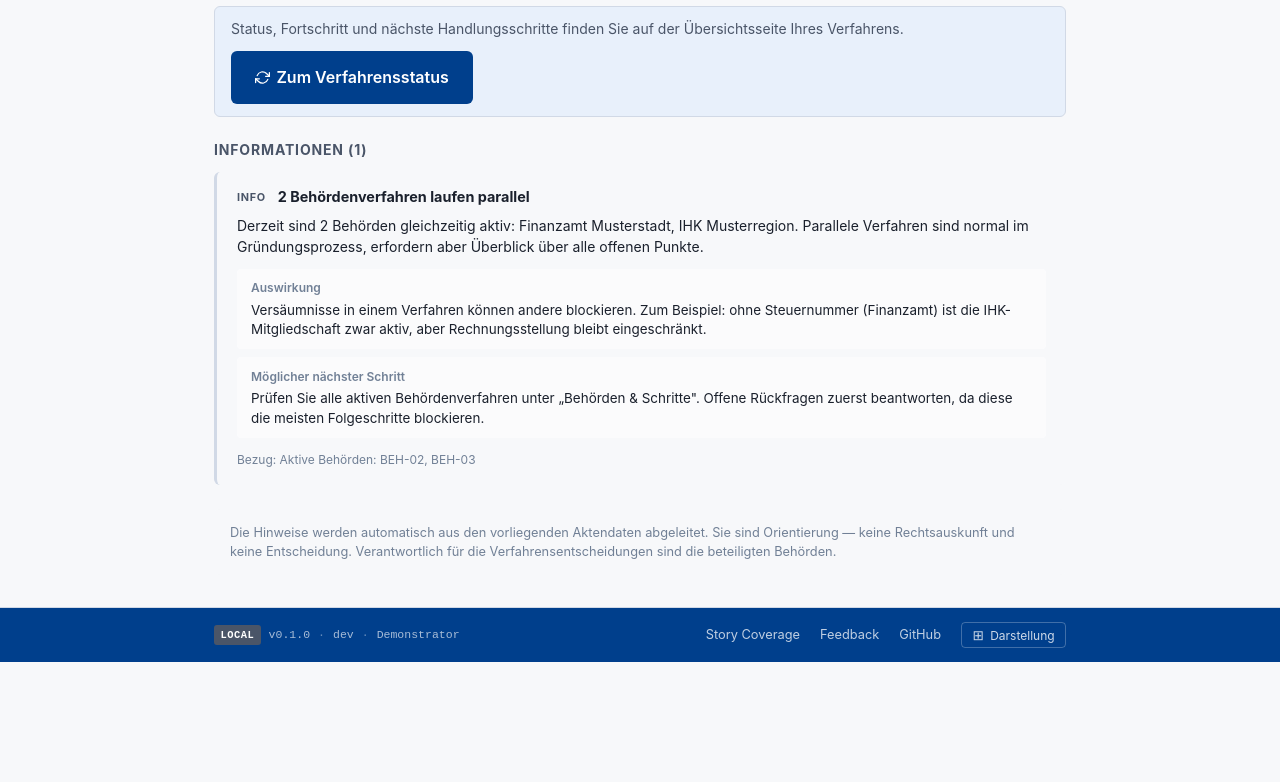
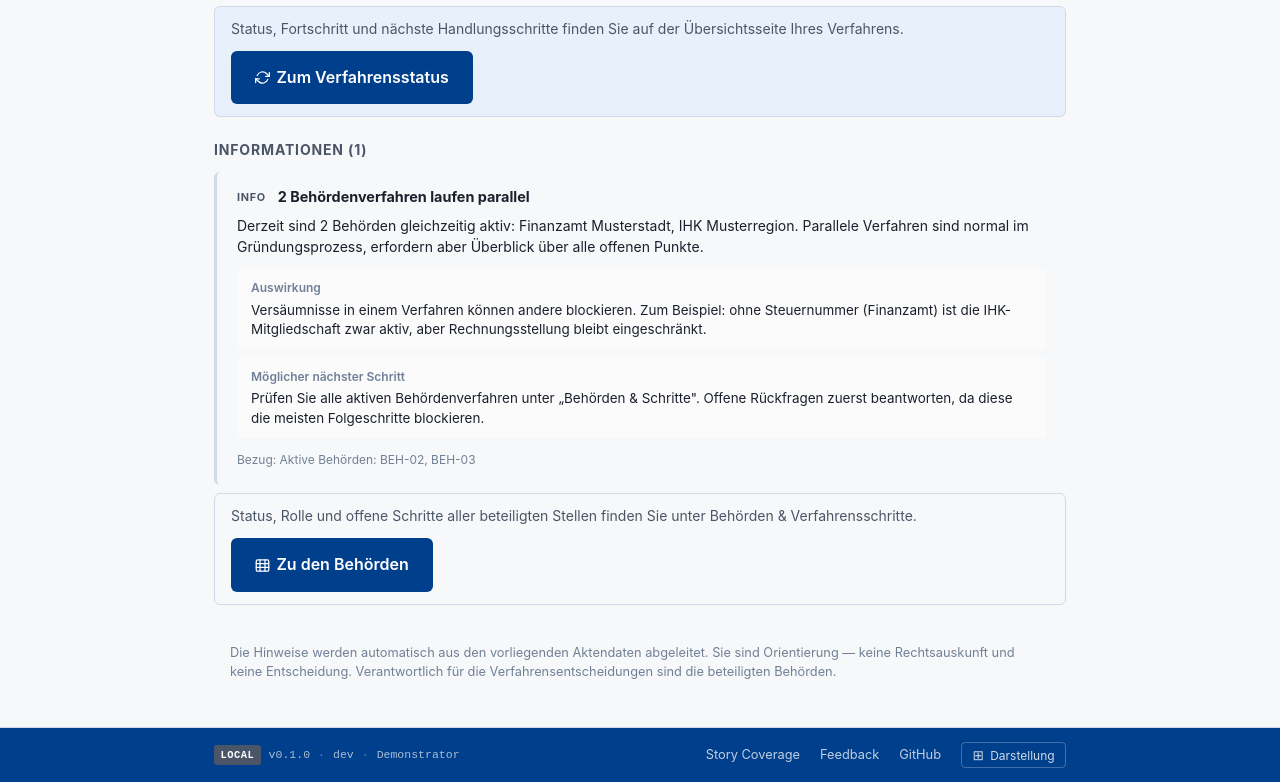
Before and after one commit to d0npedro/open-state, a Next.js app in the folder demo/: page /gruendung/hinweise in a window 1280 px wide. Shown: the part 2634-3416 px from the top of the page. Before the commit the page ends 3296 px from the top, so only its background shows below. Built offline with nearby package versions, Linux system fonts and the light colour scheme.

Commit message:
feat(ug): Hinweise-CTA parallele Behörden zu Behörden-Übersicht

```diff
--- a/demo/app/gruendung/hinweise/page.tsx
+++ b/demo/app/gruendung/hinweise/page.tsx
@@ -36,6 +36,10 @@ function isSteuernummerSignal(signal: FairnessSignal): boolean {
 /** Erkennung des HINWEIS-Signals zum überschrittenen Betriebsdatum. */
 function isBetriebsdatumSignal(signal: FairnessSignal): boolean {
   return signal.typ === 'UG_BETRIEBSDATUM_UEBERSCHRITTEN' || signal.id === 'UG-BETRIEBSDATUM';}
+
+/** Erkennung des INFO-Signals zu parallel aktiven Behörden. */
+function isParalleleBehoerdenSignal(signal: FairnessSignal): boolean {
+  return signal.typ === 'UG_PARALLELE_BEHOERDEN_AKTIV' || signal.id === 'UG-PARALLELE-BEHOERDEN';}
 
 export default function GruendungHinweisePage() {
   const { akte } = useGruendungState();
@@ -326,7 +330,52 @@ export default function GruendungHinweisePage() {
               <h2 style={{ fontSize: '0.875rem', fontWeight: 700, textTransform: 'uppercase', letterSpacing: '0.06em', color: 'var(--color-neutral)', marginBottom: '0.75rem' }}>
                 Informationen ({info.length})
               </h2>
-              <FairnessPanel signale={info} />
+              <div style={{ display: 'flex', flexDirection: 'column', gap: '0.75rem' }}>
+                {info.map(sig => {
+                  const paralleleNochAktiv = isParalleleBehoerdenSignal(sig)
+                    ? akte.beteiligteBehörden.filter(
+                        b => b.status === 'IN_BEARBEITUNG' || b.status === 'RUECKFRAGE_OFFEN'
+                      ).length > 1
+                    : false;
+                  return (
+                    <div key={sig.id} data-testid={`hinweise-info-${sig.id}`}>
+                      <FairnessPanel signale={[sig]} />
+                      {paralleleNochAktiv && (
+                        <div
+                          style={{
+                            marginTop: '0.5rem',
+                            display: 'flex',
+                            flexWrap: 'wrap',
+                            alignItems: 'center',
+                            justifyContent: 'space-between',
+                            gap: '0.75rem',
+                            padding: '0.75rem 1rem',
+                            background: 'var(--color-neutral-light)',
+                            border: '1px solid var(--color-border)',
+                            borderRadius: 'var(--radius)',
+                          }}
+                          data-testid="hinweise-parallele-behoerden-cta-wrap"
+                        >
+                          <p style={{ margin: 0, fontSize: '0.875rem', lineHeight: 1.45 }}>
+                            Status, Rolle und offene Schritte aller beteiligten Stellen finden Sie unter
+                            Behörden & Verfahrensschritte.
+                          </p>
+                          <Link
+                            href="/gruendung/behoerden"
+                            className="btn btn-primary"
+                            style={{ display: 'inline-flex', alignItems: 'center', gap: '0.4rem', flexShrink: 0 }}
+                            data-testid="hinweise-parallele-behoerden-cta"
+                            aria-label="Zu Behörden und Verfahrensschritten"
+                          >
+                            <Icon name="building" size={15} />
+                            Zu den Behörden
+                          </Link>
+                        </div>
+                      )}
+                    </div>
+                  );
+                })}
+              </div>
             </section>
           )}
           <div style={{ padding: '0.875rem 1rem', background: 'var(--color-neutral-light)', borderRadius: 'var(--radius)', fontSize: '0.8rem', color: 'var(--color-text-muted)', lineHeight: 1.5 }}>
```
Also changed, not shown: 2 other files (tests, documents, lock files or other folders).
